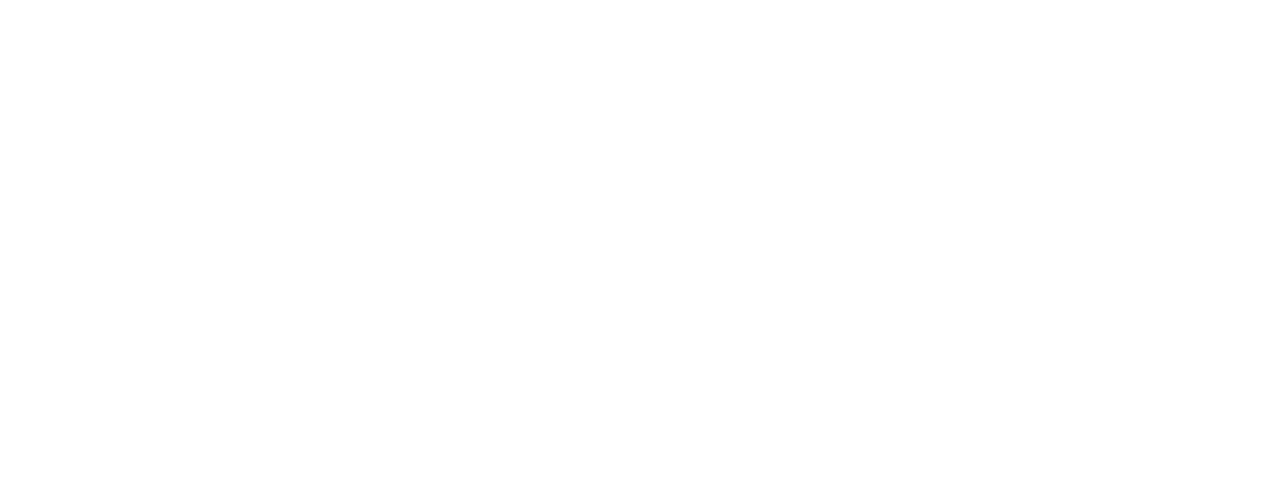
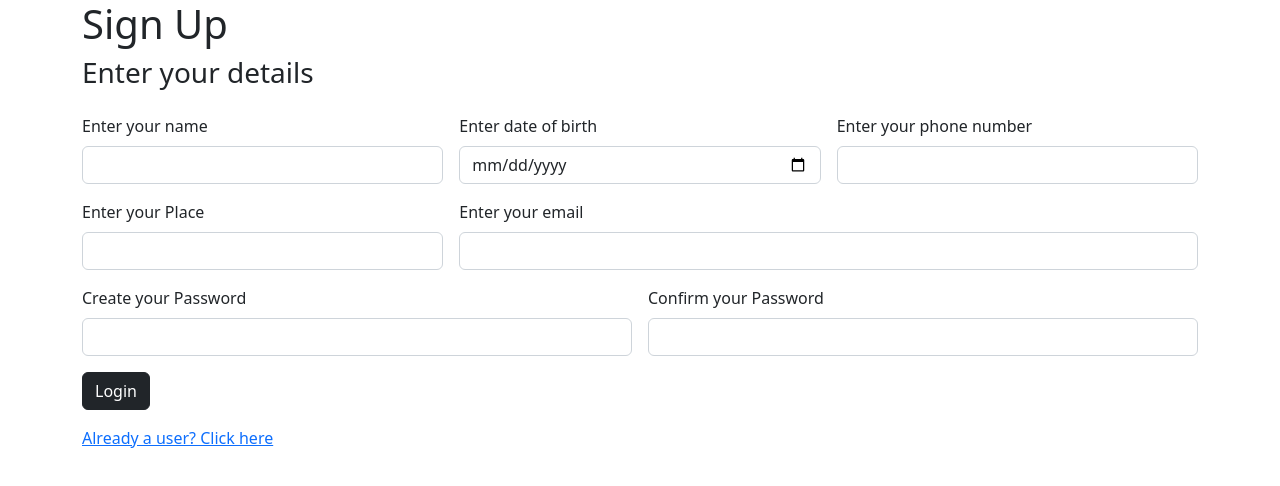
Before and after one commit to Arj2001/twitter-clone-app, an Angular app: page /signup in a window 1280 px wide. Before the commit this address led to /. Shown: the top 486 px of the page. Built offline with nearby package versions, Linux system fonts and the light colour scheme.

Commit message:
login/singup ui added

```diff
--- a/src/app/app.module.ts
+++ b/src/app/app.module.ts
@@ -1,16 +1,32 @@
 import { NgModule } from '@angular/core';
+import { FormsModule } from '@angular/forms';
 import { BrowserModule } from '@angular/platform-browser';
+import { RouterModule, Routes } from '@angular/router';
 
 import { AppRoutingModule } from './app-routing.module';
 import { AppComponent } from './app.component';
+import { LoginComponent } from './login/login.component';
+import { SignupComponent } from './signup/signup.component';
 
+const addRoutes:Routes = [
+  {
+    path:"",component:LoginComponent
+  },
+  {
+    path:"signup",component:SignupComponent
+  }
+]
 @NgModule({
   declarations: [
-    AppComponent
+    AppComponent,
+    LoginComponent,
+    SignupComponent
   ],
   imports: [
     BrowserModule,
-    AppRoutingModule
+    AppRoutingModule,
+    RouterModule.forRoot(addRoutes),
+    FormsModule
   ],
   providers: [],
   bootstrap: [AppComponent]
--- /dev/null
+++ b/src/app/login/login.component.html
@@ -0,0 +1,25 @@
+<div class="container">
+    <div class="row">
+        <div class="col col-12 col-sm-12 col-md-12 col-lg-12 col-xl-12 col-xxl-12">
+            <div class="row g-3">
+                <div class="col col-12 col-sm-12 col-md-12 col-lg-12 col-xl-12 col-xxl-12">
+                    <h1>Login</h1>
+                </div>
+                <div class="col col-12 col-sm-12 col-md-12 col-lg-12 col-xl-12 col-xxl-12">
+                    <label for="" class="form-label">Email</label>
+                    <input type="email" name="email" [(ngModel)]="email" id="" class="form-control">
+                </div>
+                <div class="col col-12 col-sm-12 col-md-12 col-lg-12 col-xl-12 col-xxl-12">
+                    <label for="" class="form-label">Password</label>
+                    <input type="password" name="password" [(ngModel)]="password" id="" class="form-control">
+                </div>
+                <div class="col col-12 col-sm-12 col-md-12 col-lg-12 col-xl-12 col-xxl-12">
+                    <button class="btn btn-dark" (click)="readValues()">Login</button>
+                </div>
+                <div class="col col-12 col-sm-12 col-md-12 col-lg-12 col-xl-12 col-xxl-12">
+                    <a href="" routerLink="/signup">New users? Click here</a>
+                </div>
+            </div>
+        </div>
+    </div>
+</div>
--- /dev/null
+++ b/src/app/login/login.component.ts
@@ -0,0 +1,27 @@
+import { Component, OnInit } from '@angular/core';
+
+@Component({
+  selector: 'app-login',
+  templateUrl: './login.component.html',
+  styleUrls: ['./login.component.css']
+})
+export class LoginComponent implements OnInit {
+
+  constructor() { }
+
+  email = ""
+  password = ""
+
+  readValues=()=>{
+    let data = {
+      "email":this.email,
+      "password":this.password
+    }
+    console.log(data)
+
+  }
+
+  ngOnInit(): void {
+  }
+
+}
--- /dev/null
+++ b/src/app/signup/signup.component.html
@@ -0,0 +1,46 @@
+<div class="container">
+    <div class="row">
+        <div class="col col-12 col-sm-12 col-md-12 col-lg-12 col-xl-12 col-xxl-12">
+            <div class="row g-3">
+                <div class="col col-12 col-sm-12 col-md-12 col-lg-12 col-xl-12 col-xxl-12">
+                    <h1>Sign Up</h1>
+                    <h3>Enter your details</h3>
+                </div>
+                <div class="col col-12 col-sm-6 col-md-6 col-lg-4 col-xl-4 col-xxl-4">
+                    <label for="" class="form-label">Enter your name</label>
+                    <input type="text" name="name" [(ngModel)]="name" id="" class="form-control">
+                </div>
+                <div class="col col-12 col-sm-6 col-md-6 col-lg-4 col-xl-4 col-xxl-4">
+                    <label for="" class="form-label">Enter date of birth</label>
+                    <input type="date" name="dob" [(ngModel)]="dob" id="" class="form-control">
+                </div>
+                <div class="col col-12 col-sm-6 col-md-6 col-lg-4 col-xl-4 col-xxl-4">
+                    <label for="" class="form-label">Enter your phone number</label>
+                    <input type="tel" name="phone" [(ngModel)]="phone" id="" class="form-control">
+                </div>
+                <div class="col col-12 col-sm-6 col-md-6 col-lg-4 col-xl-4 col-xxl-4">
+                    <label for="" class="form-label">Enter your Place</label>
+                    <input type="text" name="place" [(ngModel)]="place" id="" class="form-control">
+                </div>
+                <div class="col col-12 col-sm-6 col-md-6 col-lg-8 col-xl-8 col-xxl-8">
+                    <label for="" class="form-label">Enter your email</label>
+                    <input type="email" name="email" [(ngModel)]="email" id="" class="form-control">
+                </div>
+                <div class="col col-12 col-sm-6 col-md-6 col-lg-6 col-xl-6 col-xxl-6">
+                    <label for="" class="form-label">Create your Password</label>
+                    <input type="password" name="password" [(ngModel)]="password" id="" class="form-control">
+                </div>
+                <div class="col col-12 col-sm-6 col-md-6 col-lg-6 col-xl-6 col-xxl-6">
+                    <label for="" class="form-label">Confirm your Password</label>
+                    <input type="password" name=""  id="" class="form-control">
+                </div>
+                <div class="col col-12 col-sm-12 col-md-12 col-lg-12 col-xl-12 col-xxl-12">
+                    <button class="btn btn-dark" (click)="readValue()">Login</button>
+                </div>
+                <div class="col col-12 col-sm-12 col-md-12 col-lg-12 col-xl-12 col-xxl-12">
+                    <a href="" routerLink="/">Already a user? Click here</a>
+                </div>
+            </div>
+        </div>
+    </div>
+</div>
--- /dev/null
+++ b/src/app/signup/signup.component.ts
@@ -0,0 +1,40 @@
+import { Component, OnInit } from '@angular/core';
+
+@Component({
+  selector: 'app-signup',
+  templateUrl: './signup.component.html',
+  styleUrls: ['./signup.component.css']
+})
+export class SignupComponent implements OnInit {
+
+  constructor() { }
+
+  name = ""
+  dob = ""
+  phone = ""
+  place = ""
+  email = ""
+  password = ""
+
+  readValue=()=>{
+    let data = {
+      "name":this.name,
+      "dob":this.dob,
+      "phone":this.phone,
+      "place":this.place,
+      "email":this.email,
+      "password":this.password,
+    }
+    console.log(data)
+    this.name = ""
+    this.dob = ""
+    this.phone = ""
+    this.place = ""
+    this.email = ""
+    this.password = ""
+  }
+
+  ngOnInit(): void {
+  }
+
+}
```
Also changed, not shown: src/app/login/login.component.css (added), src/app/signup/signup.component.css (added).
